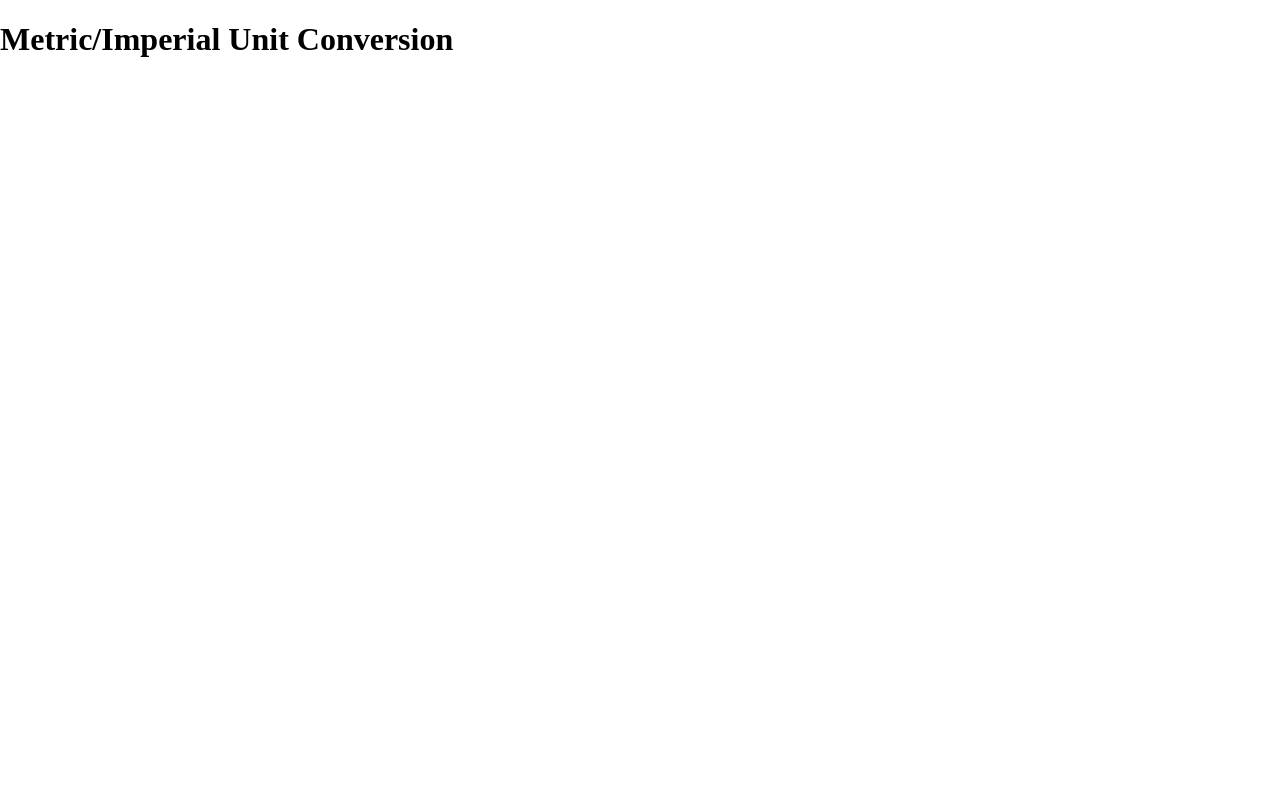
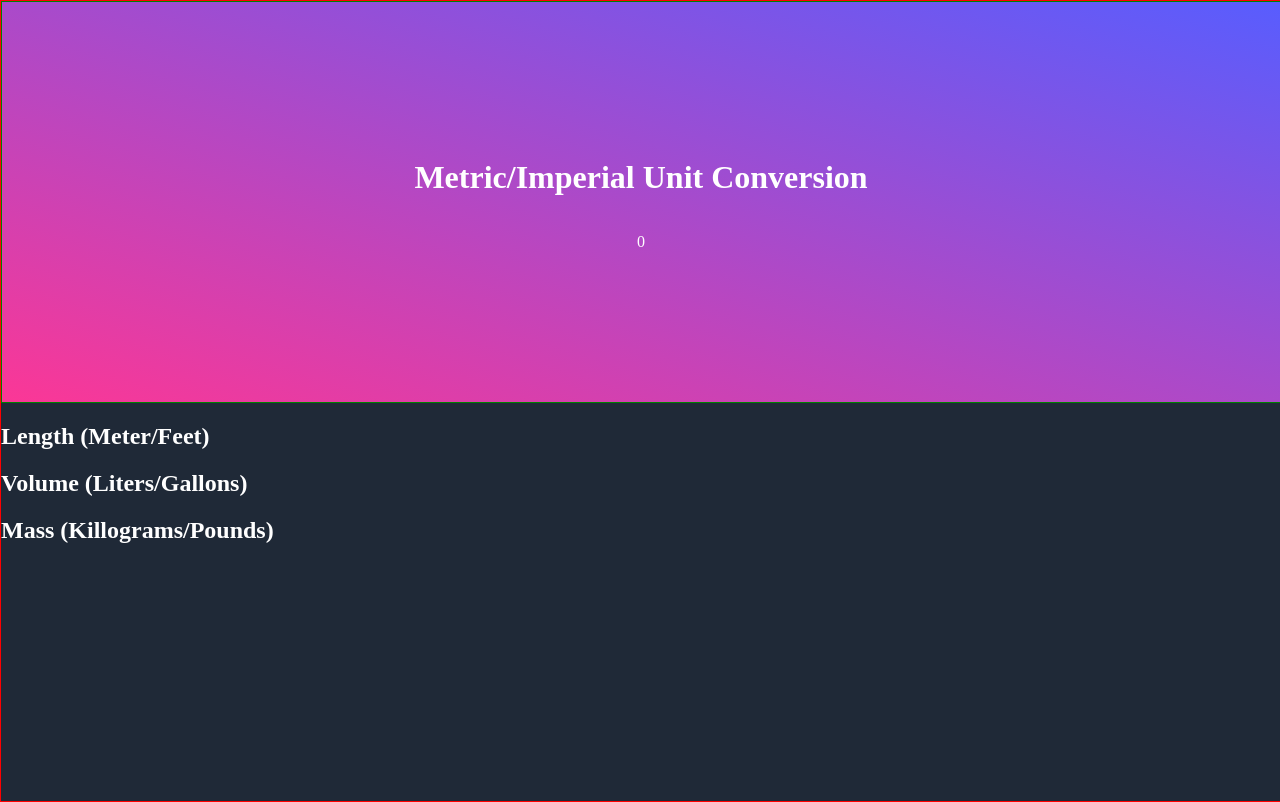
Before and after one commit to IsaacCavallaro/Unit-Converter, a plain HTML site: page index.html in a window 1280 px wide. Drawn offline with Linux system fonts and the light colour scheme.

Commit message:
Basic layout and styling

```diff
--- a/index.html
+++ b/index.html
@@ -8,7 +8,25 @@
     <title>Document</title>
 </head>
 <body>
-  <h1>Metric/Imperial Unit Conversion</h1>
-    <script src="main.js"></script>
+  <div class="page-container"> <!-- Container for whole page -->
+    <header class="header-container"> <!-- Container for header section -->
+      <h1>Metric/Imperial Unit Conversion</h1>
+      <p>0</p>
+    </header>
+
+    <footer class="footer-container"> <!-- Container for footer section -->
+      <div>
+        <h2>Length (Meter/Feet)</h2>
+      </div>
+      <div>
+        <h2>Volume (Liters/Gallons)</h2>
+      </div>
+      <div>
+        <h2>Mass (Killograms/Pounds)</h2>
+      </div>
+    </footer>
+  </div>
+
+  <script src="main.js"></script>
 </body>
 </html>
--- a/style.css
+++ b/style.css
@@ -1,4 +1,33 @@
 html, body {
   margin: 0;
   padding: 0;
+  color: #fff;
 }
+
+.page-container {
+  height: 100vh; /* Set page-container to full viewport height */
+  width: 100vw; /* Set page-container to full viewport width */
+  display: flex;
+  flex-direction: column;
+  border: solid 1px red;
+  background: #1F2937;
+}
+
+/* =========== HEADER ============== */
+
+.header-container {
+  display: flex;
+  flex-direction: column;
+  justify-content: center;
+  align-items: center;
+  background-image: linear-gradient(to top right, #FB3796, #585DFE);
+  color: #fff;
+  border: solid 1px green;
+  height: 50%;
+}
+
+/* =========== FOOTER ============== */
+
+.footer-container {
+  /* background: #1F2937; */
+}
```
